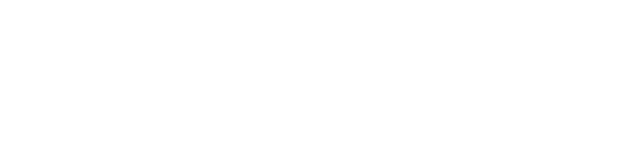
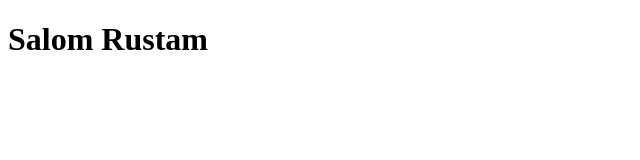
Before and after one commit to kanpiyuter007-afk/git-loyha, a plain HTML site: page index.html in a window 1280 px wide. Shown: the whole page, without its empty margins (0-640 px from the left). Drawn offline with Linux system fonts and the light colour scheme.

Commit message:
yangi kod

```diff
--- a/index.html
+++ b/index.html
@@ -8,7 +8,7 @@
 </head>
 <body>
 
-
+<h1>Salom Rustam</h1>
 
 </body>
 </html>
```
